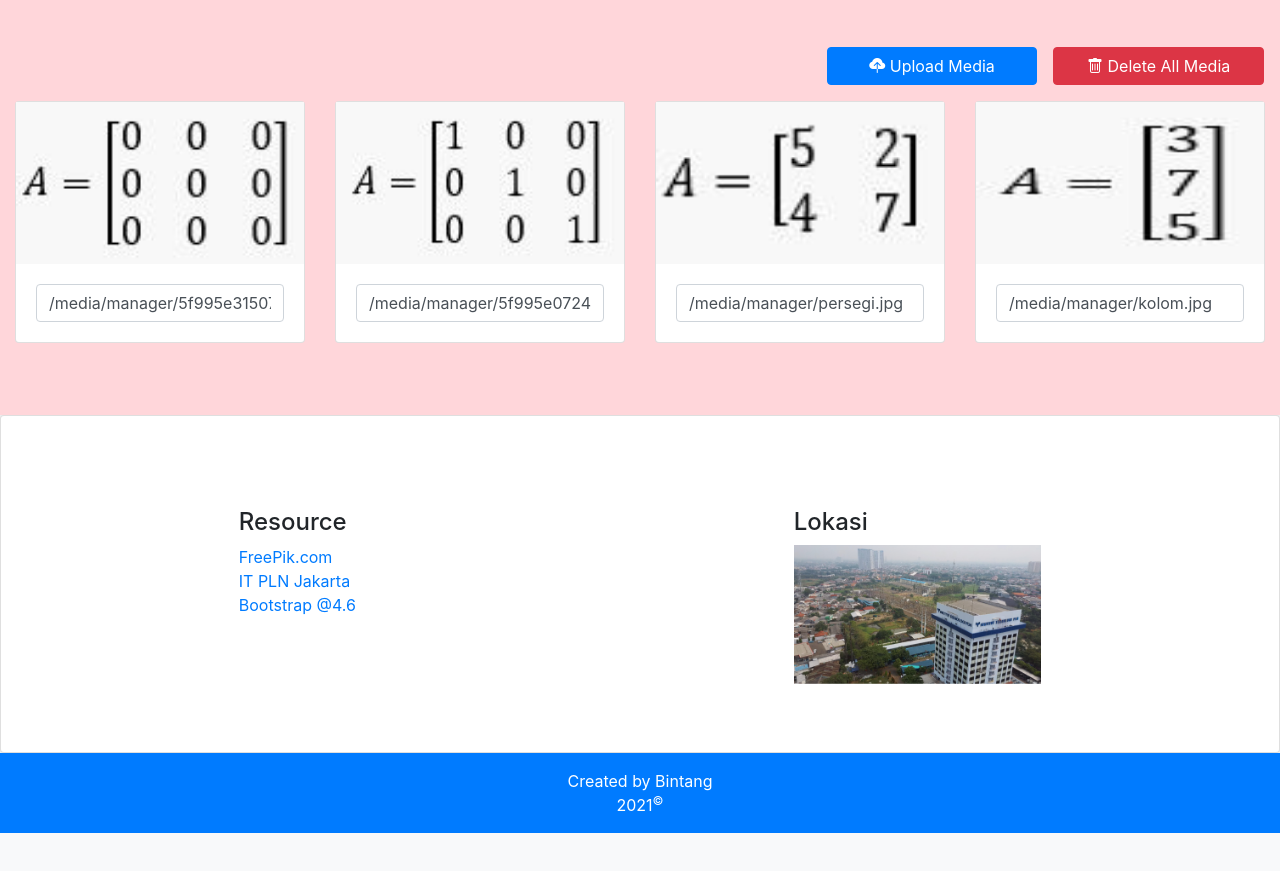
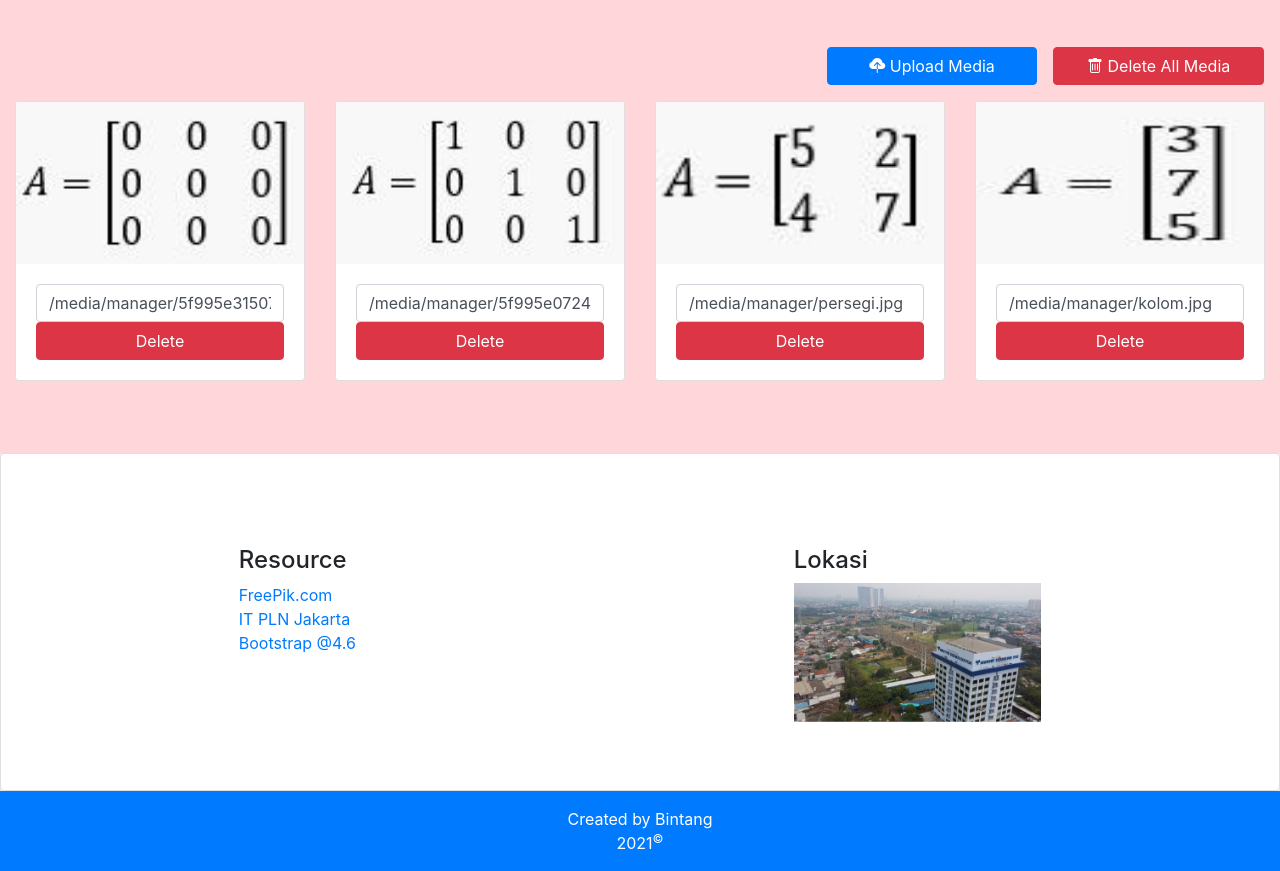
Before and after one commit to bintangx1902/mein_blog, a Django app: page /wpcp-admin/media in a window 1280 px wide. Shown: the part 57-928 px from the top of the page. Before the commit the page ends 890 px from the top, so only its background shows below. Run offline with Django 3.2, Linux system fonts and the light colour scheme; a user stored in the database is signed in; data comes from the database, SQL or seed files in the repository; both versions use the stored data as it was after the commit; some libraries are stand-ins or nearby versions.

Commit message:
fixing bugs

```diff
--- a/backend/models.py
+++ b/backend/models.py
@@ -1,5 +1,7 @@
 from django.db import models
 from ckeditor.fields import RichTextField
+import os
+from django.conf import settings
 
 
 class MediaIcon(models.Model):
@@ -56,6 +58,6 @@ class MediaManager(models.Model):
     def __str__(self):
         return str(self.file)
 
-    def delete(self, using=None, keep_parents=False, *args, **kwargs):
-        self.delete()
+    def delete(self, using=None, *args, **kwargs):
+        os.remove(os.path.join(settings.MEDIA_ROOT, self.file.name))
         super().delete(*args, **kwargs)
--- a/backend/templates/be/media.html
+++ b/backend/templates/be/media.html
@@ -45,6 +45,10 @@
                     </div>
                     <div class="card-body">
                         <input type="text" name="img_link" id="img_link_{{file.pk}}" value="{{ file.file.url }}" onclick="copy({{file.pk}})" class="form-control" >
+                        <form action="{% url 'my:delete' file.pk %}" method="post" enctype="multipart/form-data">
+                            {% csrf_token %}
+                            <button class="btn btn-danger col">Delete</button>
+                        </form>
                     </div>
                 </div>
             </div>
--- a/backend/urls.py
+++ b/backend/urls.py
@@ -11,5 +11,6 @@ urlpatterns = [
     path('media', MediaManagerView.as_view(), name='media-manager'),
     path('media/upload', MediaUpload.as_view(), name='media-upload'),
     path('media/upload/test', MediaUploadTest, name='media-upload-test'),
+    path('media/delete/<int:pk>', delete_media, name='delete'),
     path('media/delete-all', delete_all_media, name='delete-all'),
 ]
--- a/backend/views.py
+++ b/backend/views.py
@@ -4,6 +4,7 @@ from .forms import *
 from .utils import staff_required, slug_generator
 from django.contrib.auth.decorators import login_required
 from django.utils.decorators import method_decorator
+from django.http import Http404
 
 
 link = 'link'
@@ -121,7 +122,21 @@ def MediaUploadTest(request):
 
 
 def delete_all_media(request):
+    media = MediaManager.objects.all()
     if request.method == 'POST':
-        media = MediaManager.objects.all()
-        media.delete()
+        for file in media:
+            file.delete()
+
     return redirect("my:media-manager")
+
+
+def delete_media(request, pk):
+    try:
+        to_delete = get_object_or_404(MediaManager, pk=pk)
+    except MediaManager.DoesNotExist:
+        return Http404
+
+    if request.method == 'POST':
+        to_delete.delete()
+
+    return redirect('my:media-manager')
--- a/beauty_care/settings.py
+++ b/beauty_care/settings.py
@@ -24,7 +24,7 @@ CKEDITOR_BASEPATH = "/static/ckeditor/ckeditor/"
 SECRET_KEY = 'django-insecure-ti$9@wjuzi*z)&^1p3s-76@-9x8lz37+v)az=s5%)gzi!*ybmo'
 
 # SECURITY WARNING: don't run with debug turned on in production!
-DEBUG = False
+DEBUG = True
 
 ALLOWED_HOSTS = ['*']
 
@@ -44,6 +44,7 @@ INSTALLED_APPS = [
     'api',
     'ckeditor',
     'crispy_forms',
+    'rest_framework',
 
     'allauth',
     'allauth.account',
```
Also changed, not shown: db.sqlite3.
